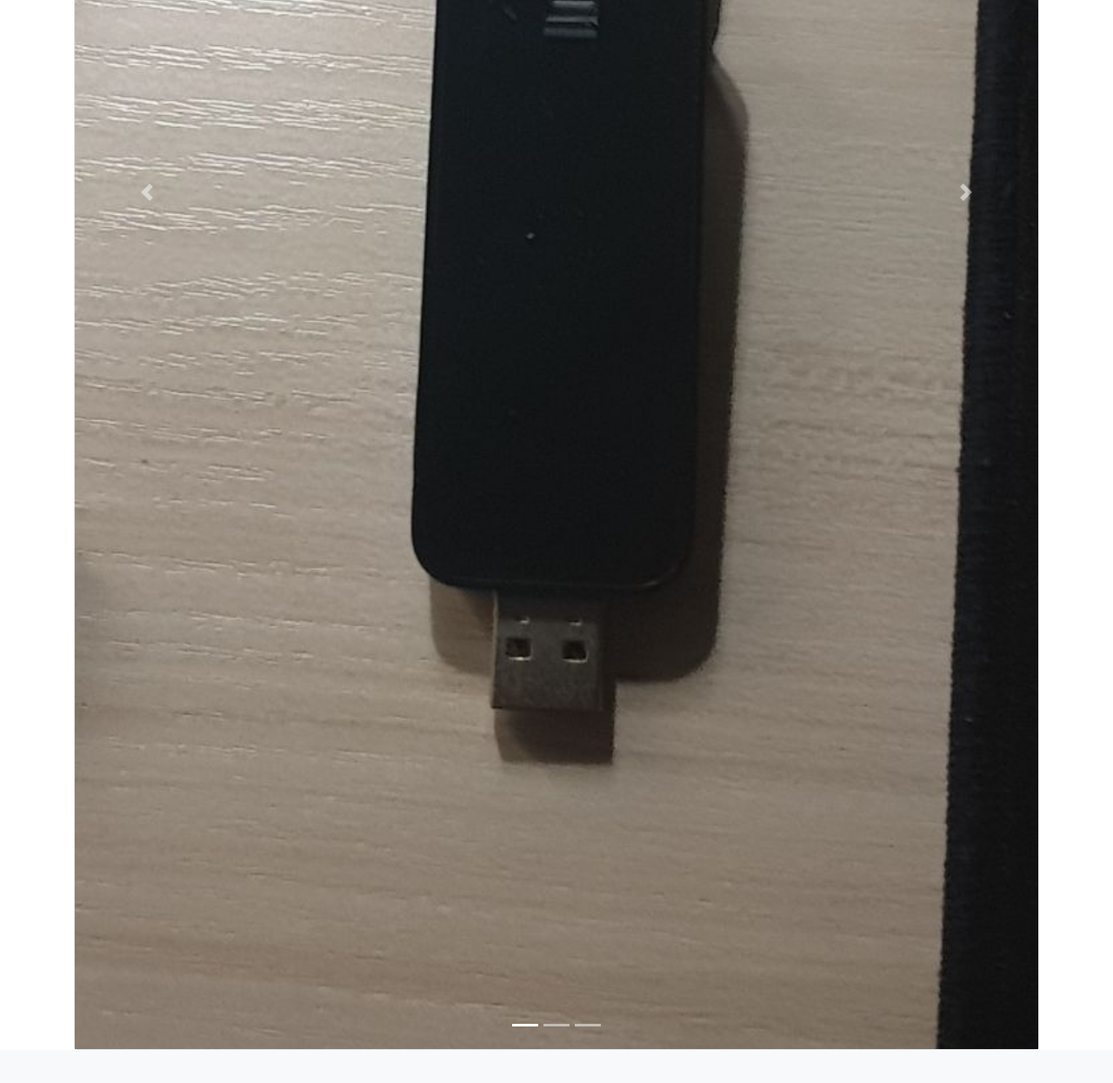
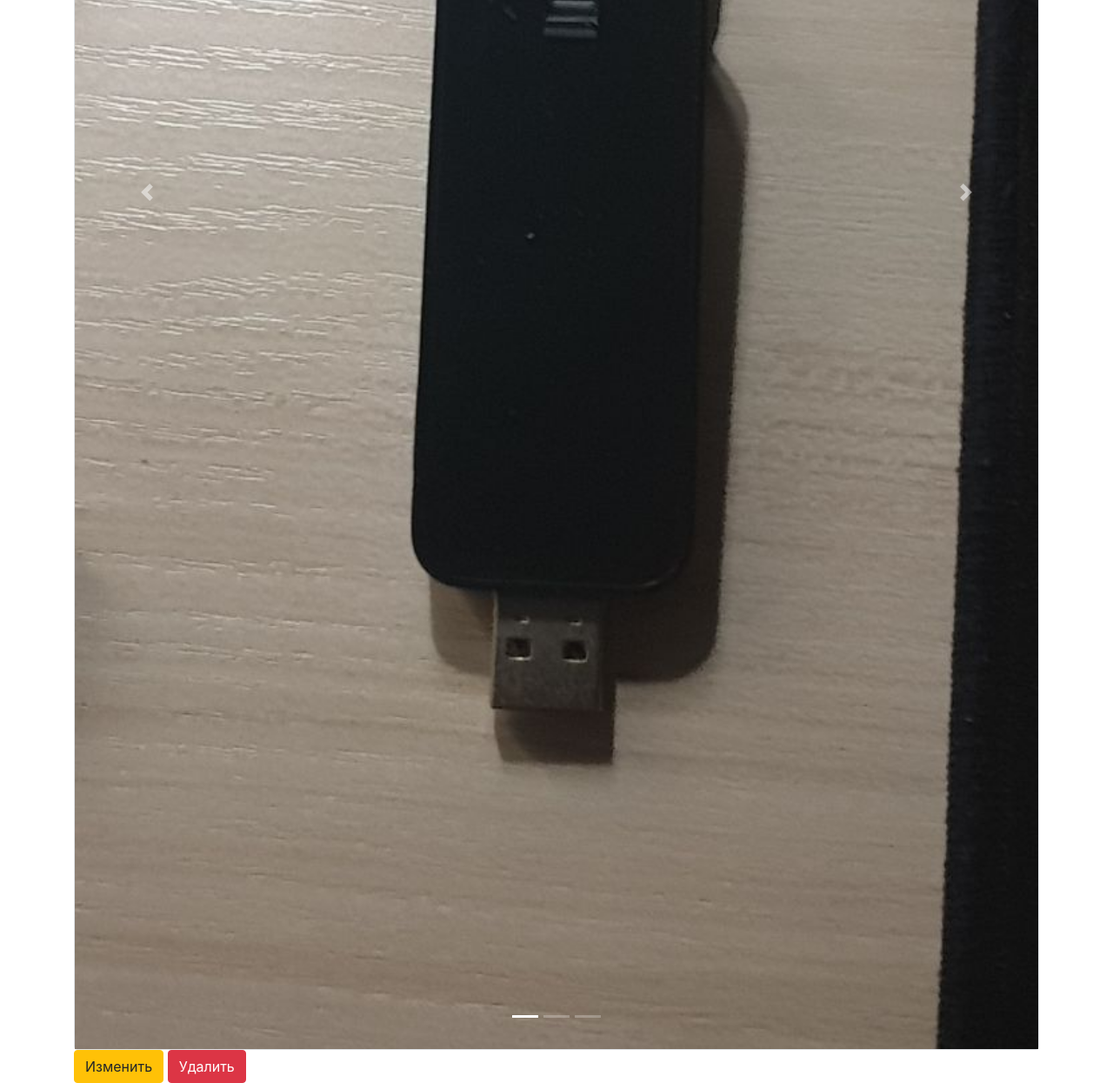
Before and after one commit to VoidChaser/sawed., a Flask app: page / in a window 1280 px wide. Shown: the part 1040-2285 px from the top of the page at 87% size. Before the commit the page ends 2247 px from the top, so only its background shows below. Run offline with Flask 3, Linux system fonts and the light colour scheme; a user stored in the database is signed in; data comes from the database, SQL or seed files in the repository; some libraries are stand-ins or nearby versions.

Commit message:
Carousel fixed. Added edit and delete

```diff
--- a/b/third_task/main.py
+++ b/b/third_task/main.py
@@ -1,4 +1,4 @@
-from flask import Flask, render_template, redirect, request, make_response, session
+from flask import Flask, render_template, redirect, request, make_response, session, abort
 from data import db_session
 from data.users import User
 from data.files import File
@@ -153,6 +153,78 @@ def add_news():
     return render_template('post.html', title='Добавление новости',
                            form=form)
 
+@app.route('/news/<int:id>', methods=['GET', 'POST'])
+@login_required
+def edit_news(id):
+    form = PostsForm()
+    if request.method == "GET":
+        db_sess = db_session.create_session()
+        post = db_sess.query(Post).filter(Post.id == id,
+                                          Post.post_creator_id == current_user.id
+                                          ).first()
+        if post:
+            form.title.data = post.title
+            form.text.data = post.text
+            form.is_private.data = post.is_private
+
+
+        else:
+            abort(404)
+
+    if form.validate_on_submit():
+        db_sess = db_session.create_session()
+        post = db_sess.query(Post).filter(Post.id == id,
+                                          Post.post_creator_id == current_user.id
+                                          ).first()
+        if post:
+            post.title = form.title.data
+            post.text = form.text.data
+            post.is_private = form.is_private.data
+            print(form.files.data)
+            if form.files.data:
+                files_filenames = []
+
+                for file in form.files.data:
+                    file_name = secure_filename(file.filename)
+                    files_filenames.append(file_name)
+                    path = 'static/img/' + file_name
+                    file.save(path)
+
+                    nf = File()
+                    nf.file_link = path
+                    nf.file_name = file_name
+                    nf.user_id = current_user.id
+                    db_sess.add(nf)
+
+                if files_filenames:
+                    post.files_linked = ', '.join(files_filenames)
+                    post.files_count = len(files_filenames)
+                    print(post.files_linked)
+            db_sess.commit()
+
+            return redirect('/')
+        else:
+            abort(404)
+    return render_template('post.html',
+                           title='Редактирование новости',
+                           form=form
+                           )
+
+
+@app.route('/news_delete/<int:id>', methods=['GET', 'POST'])
+@login_required
+def news_delete(id):
+    db_sess = db_session.create_session()
+    post = db_sess.query(Post).filter(Post.id == id,
+                                      Post.post_creator_id == current_user.id
+                                      ).first()
+    if post:
+        db_sess.delete(post)
+        db_sess.commit()
+    else:
+        abort(404)
+    return redirect('/')
+
 
 def create_admin_user(name, pas, ma_log, ma_pass):
     if ma_log == main_admin_log and ma_pass == main_admin_pass:
--- a/b/third_task/templates/index.html
+++ b/b/third_task/templates/index.html
@@ -30,13 +30,16 @@
     <p>Автор - {{item.user.nickname}}, Дата написания - {{item.created_date}}</p>
     </div>
 
-
-    <div id="carouselIndicators" class="carousel slide" data-bs-ride="carousel">
-        <div class="carousel-indicators">
-            {% for i in item.files_linked.split(', ') %}
-                <button type="button" data-bs-target="#carouselIndicators" data-bs-slide-to="{{loop.index0}}" {% if loop.index0 == 0 %} class="active" aria-current="true" {% endif %} aria-label="Slide {{ loop.index }}"></button>
+    <link rel="stylesheet" href="https://maxcdn.bootstrapcdn.com/bootstrap/4.0.0/css/bootstrap.min.css" integrity="sha384-Gn5384xqQ1aoWXA+058RXPxPg6fy4IWvTNh0E263XmFcJlSAwiGgFAW/dAiS6JXm" crossorigin="anonymous">
+    <script src="https://code.jquery.com/jquery-3.2.1.slim.min.js" integrity="sha384-KJ3o2DKtIkvYIK3UENzmM7KCkRr/rE9/Qpg6aAZGJwFDMVNA/GpGFF93hXpG5KkN" crossorigin="anonymous"></script>
+    <script src="https://cdnjs.cloudflare.com/ajax/libs/popper.js/1.12.9/umd/popper.min.js" integrity="sha384-ApNbgh9B+Y1QKtv3Rn7W3mgPxhU9K/ScQsAP7hUibX39j7fakFPskvXusvfa0b4Q" crossorigin="anonymous"></script>
+    <script src="https://maxcdn.bootstrapcdn.com/bootstrap/4.0.0/js/bootstrap.min.js" integrity="sha384-JZR6Spejh4U02d8jOt6vLEHfe/JQGiRRSQQxSfFWpi1MquVdAyjUar5+76PVCmYl" crossorigin="anonymous"></script>
+    <div id="carouselExampleIndicators{{ loop.index }}" class="carousel slide" data-ride="carousel">
+        <ol class="carousel-indicators">
+            {% for img in item.files_linked.split(', ') %}
+            <li data-target="#carouselExampleIndicators" data-slide-to="{{loop.index0}}" class="{% if loop.first %} active {% endif %}"></li>
             {% endfor %}
-        </div>
+        </ol>
         <div class="carousel-inner">
             {% for img in item.files_linked.split(', ') %}
                 <div class="carousel-item {% if loop.first %} active {% endif %}">
@@ -44,20 +47,28 @@
                 </div>
                 {% endfor %}
         </div>
-        <button class="carousel-control-prev" type="button" data-bs-target="#carouselIndicators" data-bs-slide="prev">
+        <a class="carousel-control-prev" href="#carouselExampleIndicators{{ loop.index }}" role="button" data-slide="prev">
             <span class="carousel-control-prev-icon" aria-hidden="true"></span>
-            <span class="visually-hidden">Предыдущий</span>
-        </button>
-        <button class="carousel-control-next" type="button" data-bs-target="#carouselIndicators" data-bs-slide="next">
+            <span class="sr-only">Previous</span>
+        </a>
+        <a class="carousel-control-next" href="#carouselExampleIndicators{{ loop.index }}" role="button" data-slide="next">
             <span class="carousel-control-next-icon" aria-hidden="true"></span>
-            <span class="visually-hidden">Следующий</span>
-        </button>
+            <span class="sr-only">Next</span>
+        </a>
     </div>
-
-
+</div>
+    {% if current_user.is_authenticated and current_user == item.user %}
+    <div>
+        <a href="/news/{{ item.id }}" class="btn btn-warning">
+            Изменить
+        </a>
+        <a href="/news_delete/{{ item.id }}" class="btn btn-danger">
+            Удалить
+        </a>
+    </div>
+{% endif %}
 {% endfor %}
 
-</div>
 {% endblock %}
 </body>
 </html>
```
